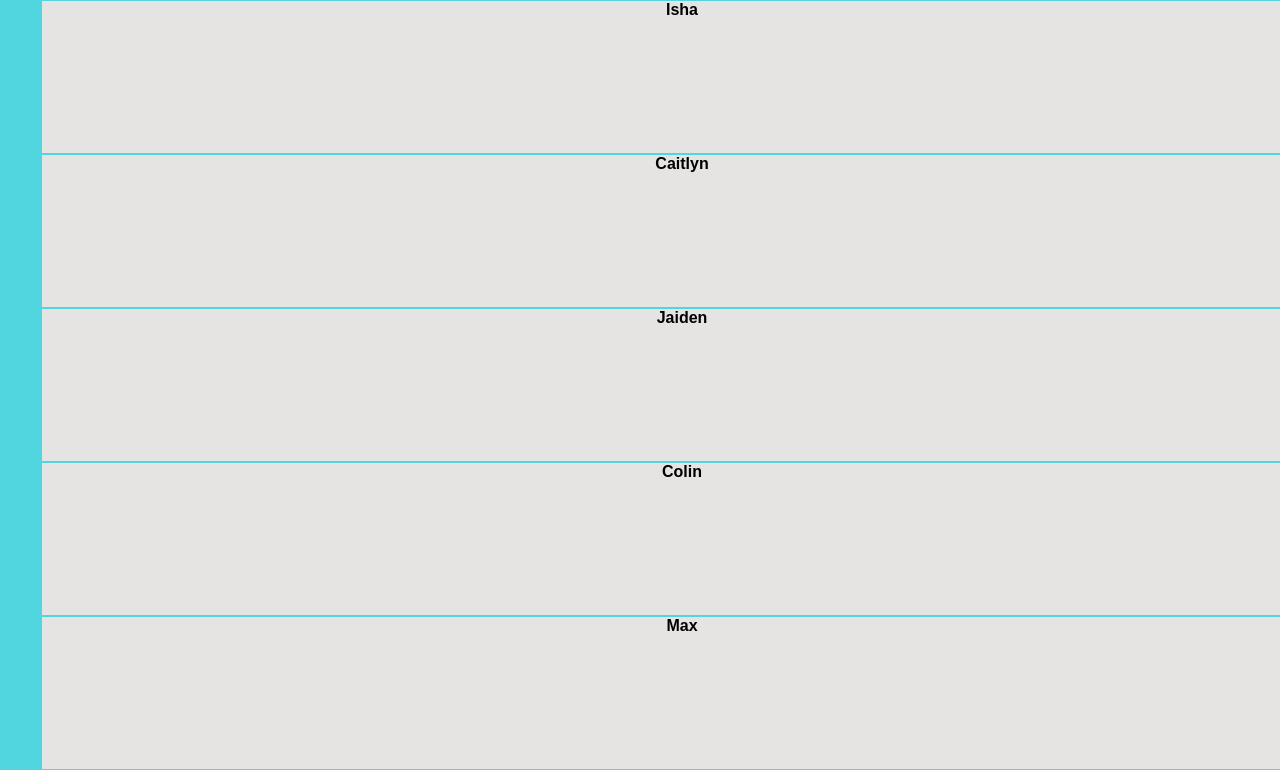
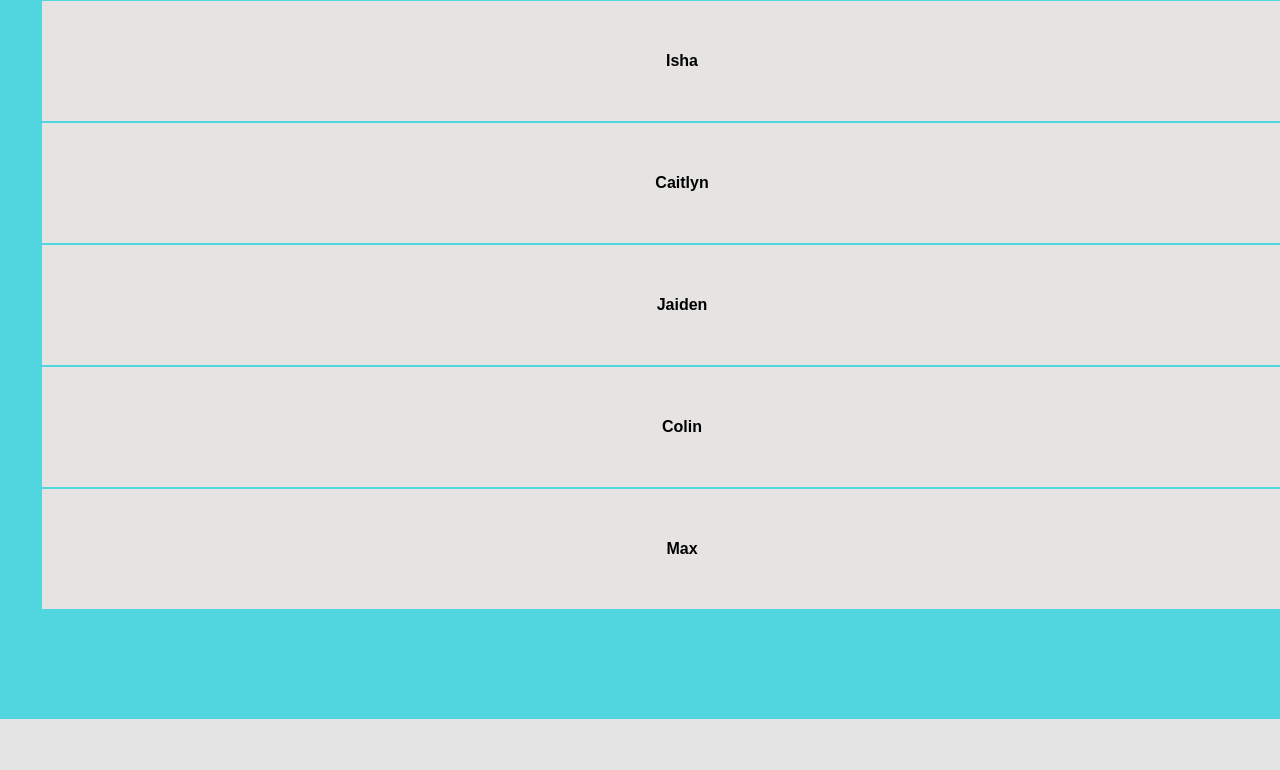
Before and after one commit to BRFNGRNBWS/brfngrnbws.github.io, a PHP site: page /app/mess.html in a window 1280 px wide; the page is wider, and only the part inside the window is pictured. Shown: the part 81-851 px from the top of that part. After the commit the page ends 800 px from the top of that part, so only its background shows below. Run offline with PHP 8.4, Linux system fonts and the light colour scheme.

Commit message:
.mess height

```diff
--- a/app/style.css
+++ b/app/style.css
@@ -42,7 +42,8 @@ a {
 .mess {
 	background-color: #e5e4e2;
 	width: 100%;
-	height: 19vh;
+	height: 15vh;
+	line-height: 15vh;
 	float: left;
 	display: block;
 	margin: 1px;
```
